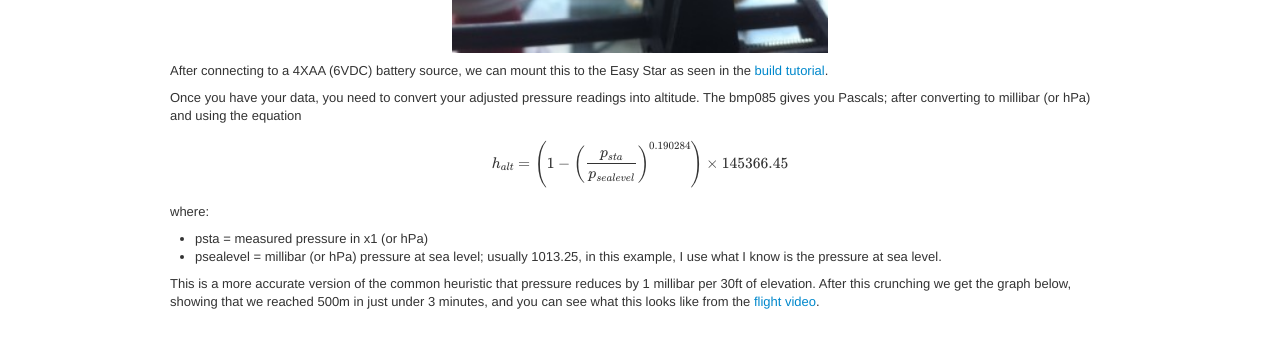
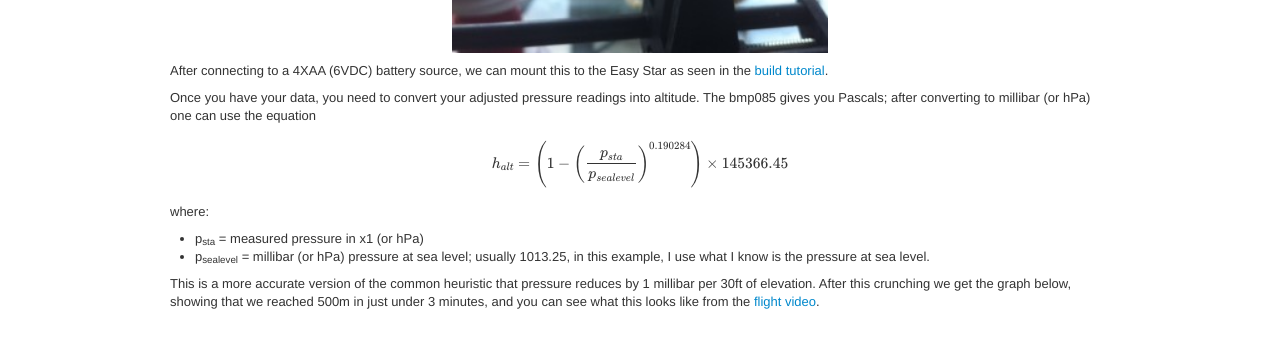
Before and after one commit to sethrylan/sethrylan.github.io, a Jekyll site: the page built from _posts/2012-07-31-arduino-altimeter.md, in a window 1280 px wide and 900 px high, scrolled down 1249 px. Shown: the part 170-521 px from the top of the window. Built offline with Jekyll 4.4.1, drawn with Linux system fonts in a browser that asks for light colours; nearby versions of some CDN libraries; Markdown is read by kramdown in place of the engine named in the settings; formulas are drawn with MathJax 3.

Commit message:
Add subscripted variables.

```diff
--- a/_posts/2012-07-31-arduino-altimeter.md
+++ b/_posts/2012-07-31-arduino-altimeter.md
@@ -29,7 +29,7 @@ And from the other side, where you can see the SDA, SCL, VCC and ground wires co
 
 After connecting to a 4XAA (6VDC) battery source, we can mount this to the Easy Star as seen in the [build tutorial](../2012/07/17/multiplex-easy-star-build.html).
 
-Once you have your data, you need to convert your adjusted pressure readings into altitude. The bmp085 gives you Pascals; after converting to millibar (or hPa) and using the equation
+Once you have your data, you need to convert your adjusted pressure readings into altitude. The bmp085 gives you Pascals; after converting to millibar (or hPa) one can use the equation
 
 <div>
 \[
@@ -38,8 +38,8 @@ h_{alt}=\left( 1 - \left( \dfrac {p_{sta}} {p_{sealevel}}\right) ^{0.190284}\rig
 </div>
 
 where:
-* psta = measured pressure in x1 (or hPa)
-* psealevel = millibar (or hPa) pressure at sea level; usually 1013.25, in this example, I use what I know is the pressure at sea level.
+* p<sub>sta</sub> = measured pressure in x1 (or hPa)
+* p<sub>sealevel</sub> = millibar (or hPa) pressure at sea level; usually 1013.25, in this example, I use what I know is the pressure at sea level.
 
 This is a more accurate version of the common heuristic that pressure reduces by 1 millibar per 30ft of elevation. After this crunching we get the graph below, showing that we reached 500m in just under 3 minutes, and you can see what this looks like from the [flight video](http://youtu.be/5M-c3BhNPWc).
 
```
